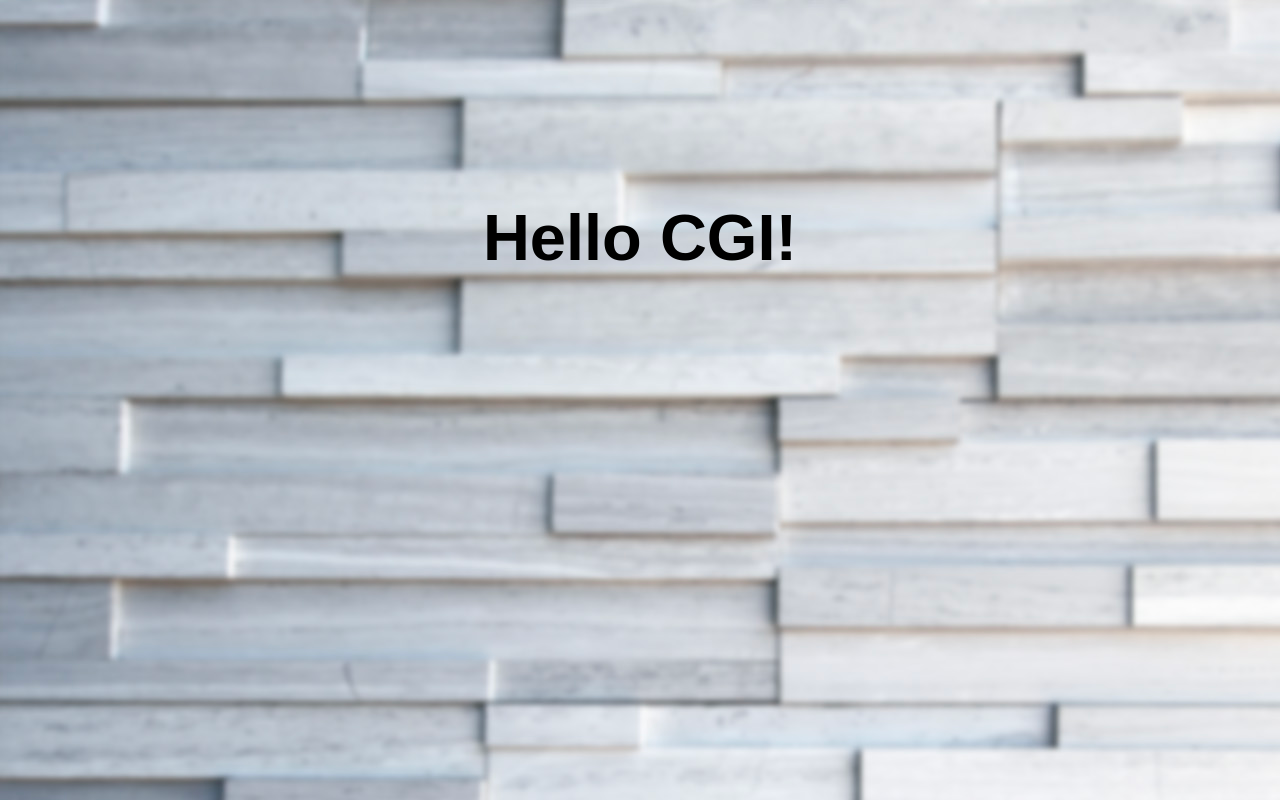
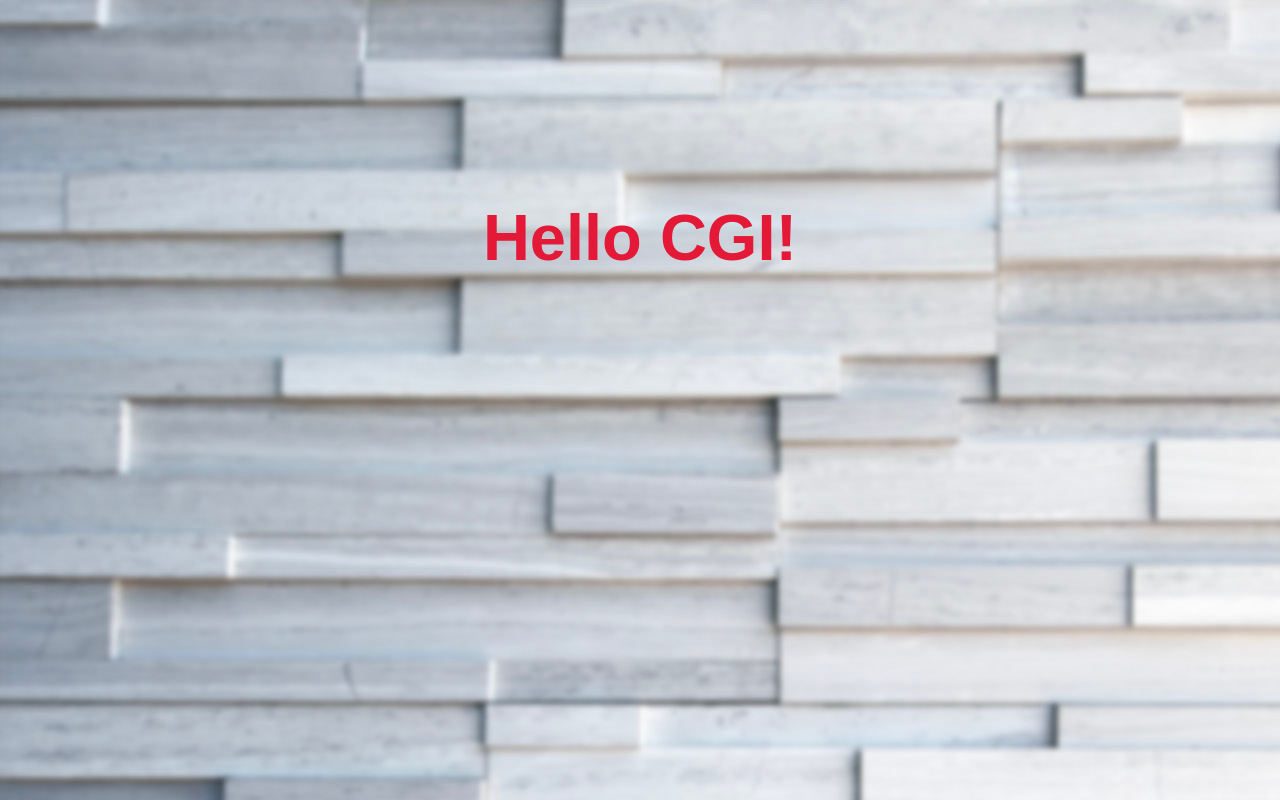
Before and after one commit to QAMMeister/GitHubActions-Demo, a website: page index.html in a window 1280 px wide. Drawn offline with Linux system fonts and the light colour scheme.

Commit message:
Update index.html

```diff
--- a/index.html
+++ b/index.html
@@ -30,7 +30,7 @@
             top: 50%;
             left: 50%;
             transform: translate(-50%, -50%);
-            color: black;
+            color: rgb(227, 25, 55);
             font-family: "Arial", Helvetica, sans-serif;
             text-align: center;
         }
```
